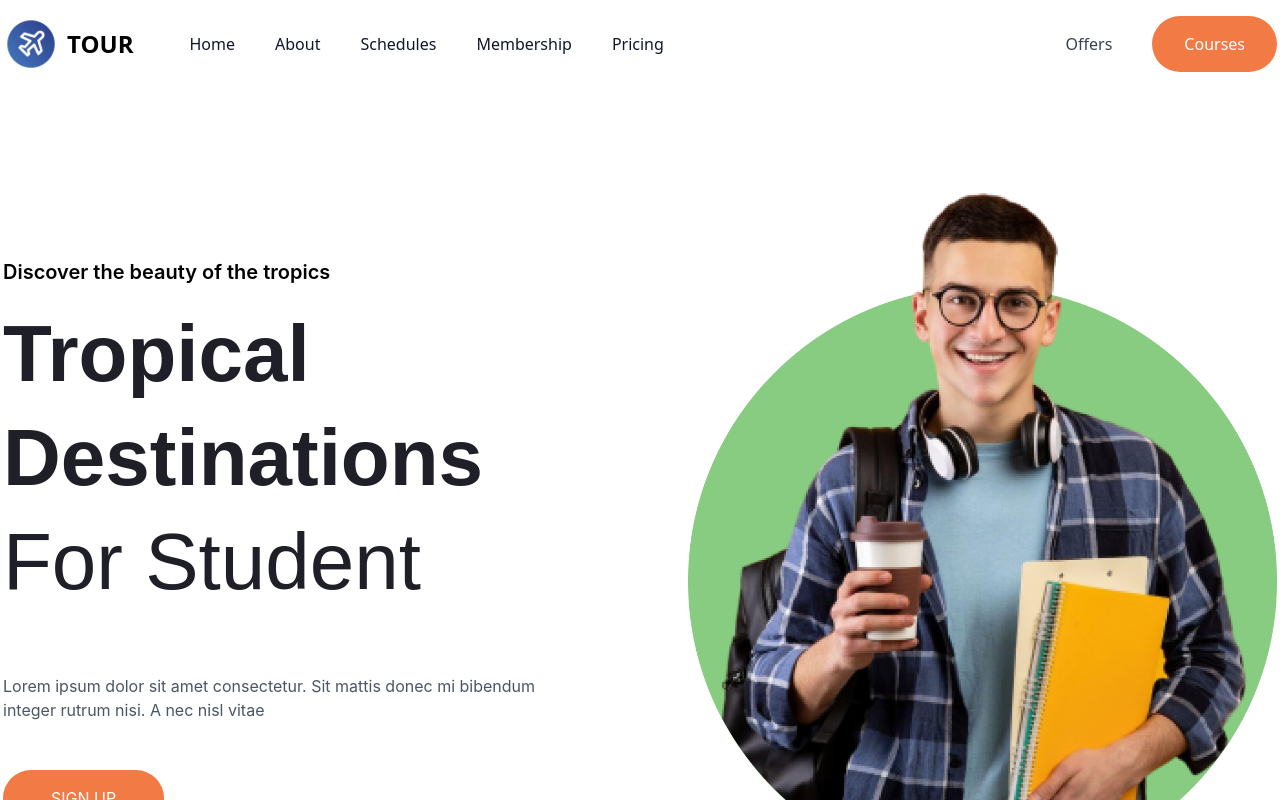
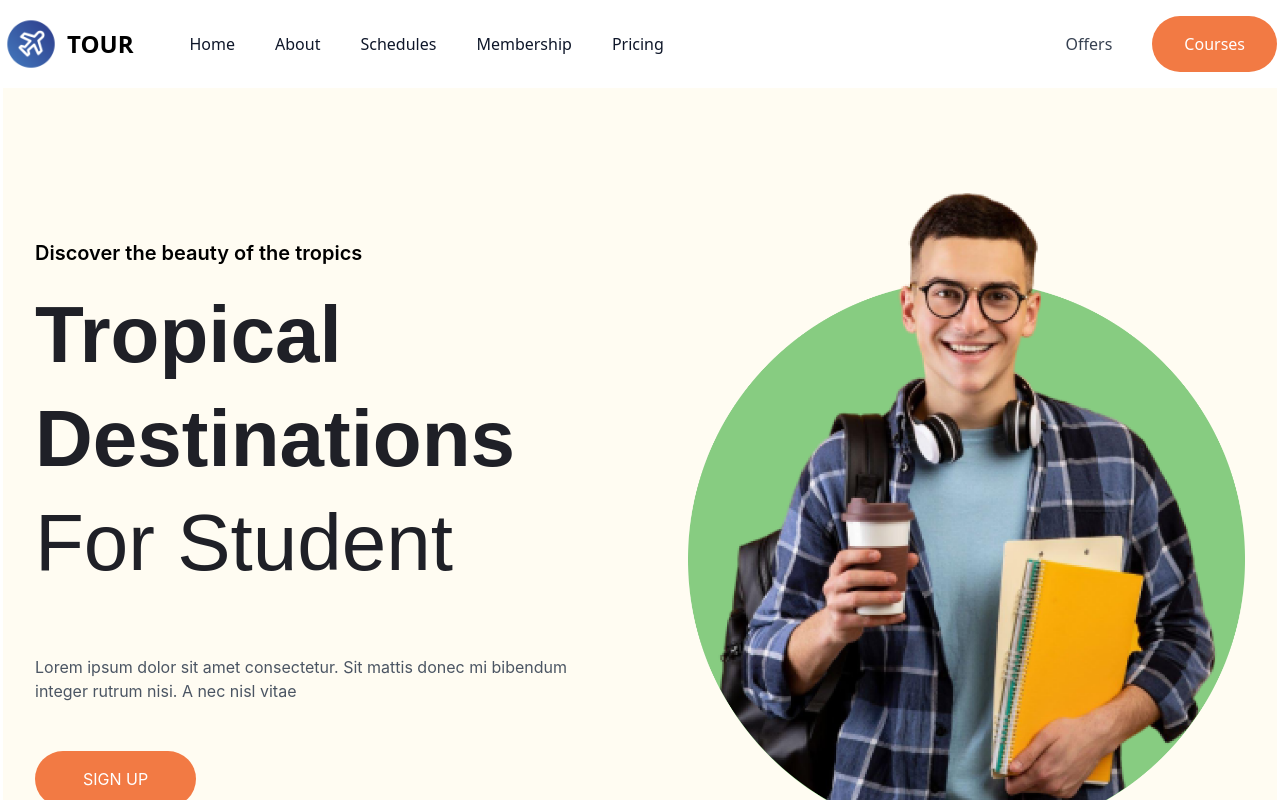
Before and after one commit to Doha0/Tropical_Destination, a React (Vite) app: page / in a window 1280 px wide. Shown: the top 800 px of the page. Built offline with nearby package versions, Linux system fonts and the light colour scheme.

Commit message:
banner color added

```diff
--- a/src/Homepage/Banner/Banner.jsx
+++ b/src/Homepage/Banner/Banner.jsx
@@ -3,7 +3,7 @@ import bannerImage from '../../assets/Images/banner.png'
 
 const Banner = () => {
     return (
-        <section className="inter py-12 md:py-24 grid grid-cols-1 md:grid-cols-2 justify-center items-center md:gap-x-12 lg:gap-x-24">
+        <section className="inter bg-[#F8E27E]/10 py-12 px-8 md:py-24 grid grid-cols-1 md:grid-cols-2 justify-center items-center md:gap-x-12 lg:gap-x-24">
             <div className='order-last md:order-first'>
                 <p className='mb-1 font-semibold text-sm md:text-xl'>Discover the beauty of the tropics</p>
                 <div className='space-y-2 lg:space-y-6 py-4 md:py-6 poppins'>
```
